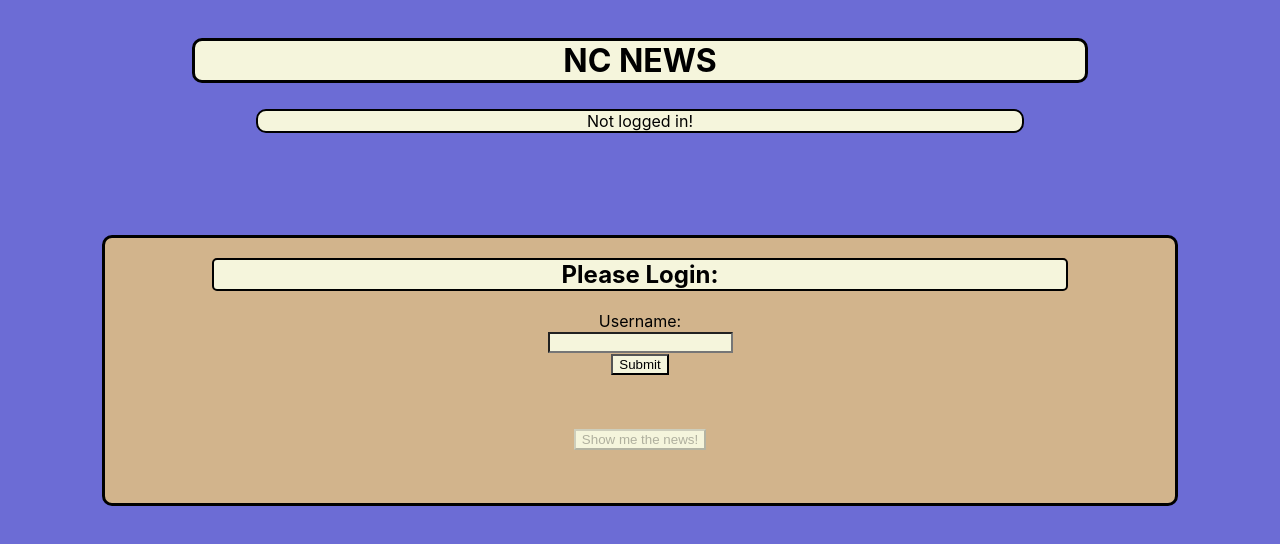
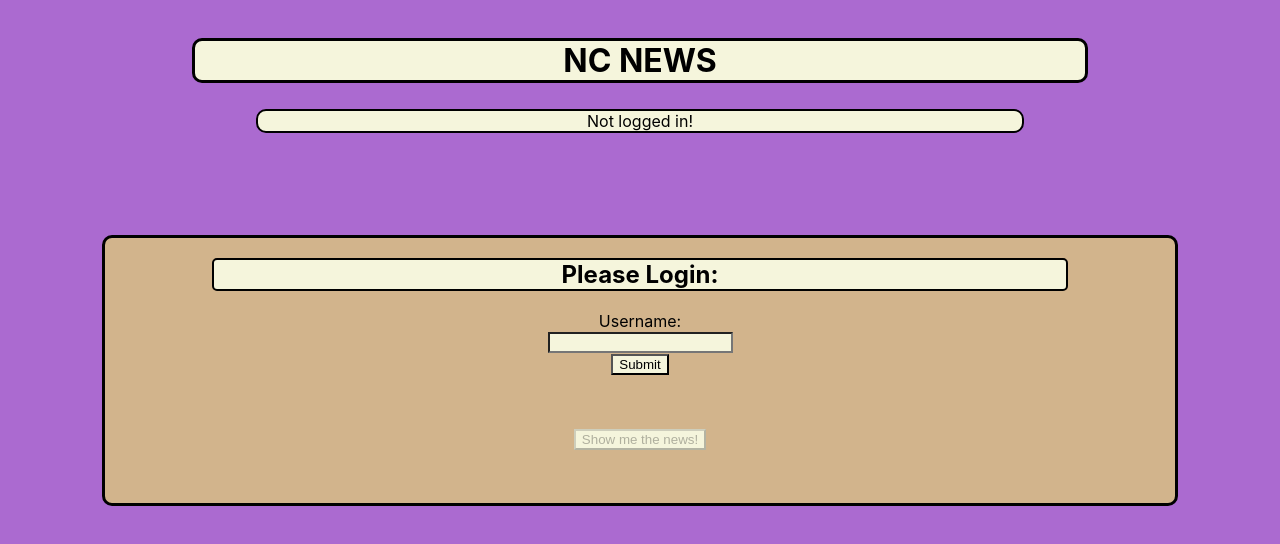
Before and after one commit to YurekB/frontend-news-project, a React (Create React App) app in the folder yureks-news/: page / in a window 1280 px wide. Shown: the top 544 px of the page. Built offline with nearby package versions, Linux system fonts and the light colour scheme.

Commit message:
small changes

```diff
--- a/yureks-news/src/App.css
+++ b/yureks-news/src/App.css
@@ -1,5 +1,5 @@
 body {
-  background-color: rgb(108, 108, 213);
+  background-color: #ab6ad0;
 }
 
 h1 {
```
